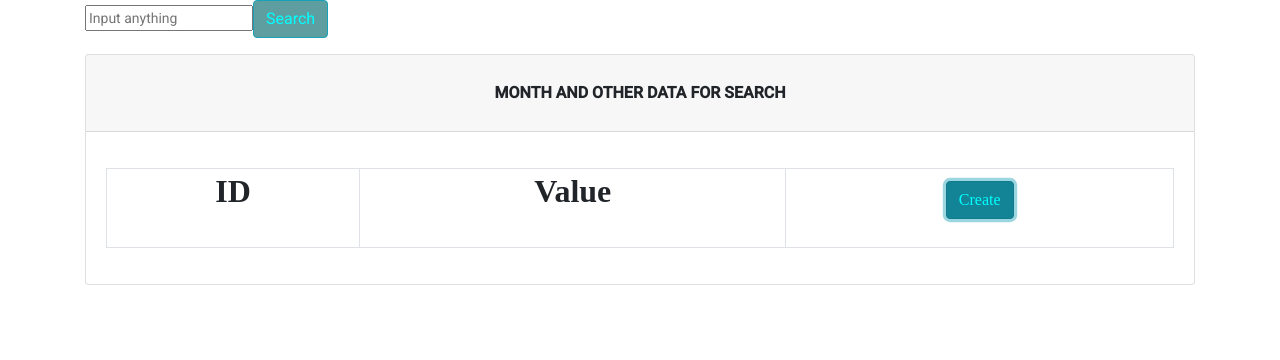
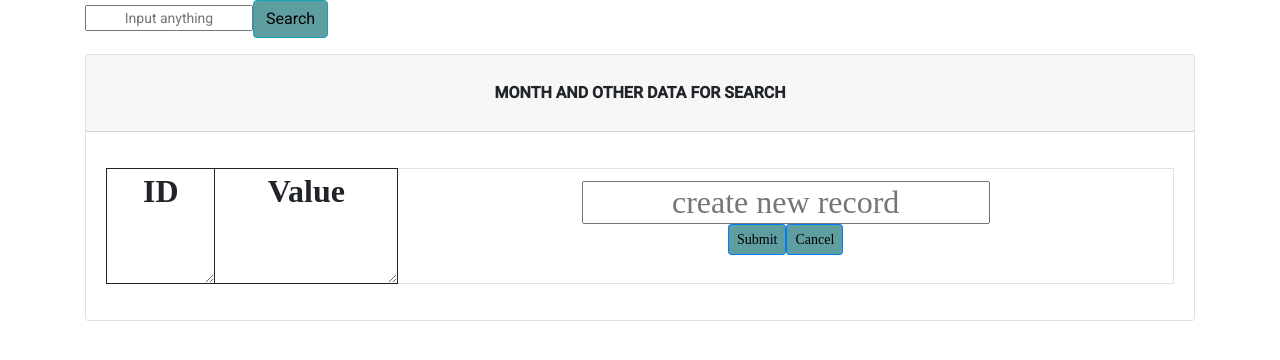
Before and after one commit to SergeyGr36/angular_finder, an Angular app: page /find in a window 1280 px wide. Both pictures are taken after a click on the button "Create". Shown: the top 360 px of the page. Built offline with nearby package versions, Linux system fonts and the light colour scheme.

Commit message:
test done

```diff
--- a/src/app/app.component.html
+++ b/src/app/app.component.html
@@ -1,8 +1,4 @@
-<!--<h2 align="center">App Component</h2>-->
-<!--<app-table></app-table>-->
-<!--<app-input-line></app-input-line>-->
 <div class="container">
   <a routerLink="/find"></a>
-  <a routerLink="/getdata"></a>
   <router-outlet></router-outlet>
 </div>
--- a/src/app/app.module.ts
+++ b/src/app/app.module.ts
@@ -18,7 +18,7 @@ const routes: Routes = [
 @NgModule({
   declarations: [
     AppComponent,
-    TableComponent
+    TableComponent,
   ],
   imports: [
     BrowserModule,
--- a/src/app/table/table.component.css
+++ b/src/app/table/table.component.css
@@ -15,7 +15,7 @@ td{
   text-align: center;
 }
 .btn{
-  color: aqua;
+  color: black;
 }
 button{
   background-color: cadetblue;
@@ -28,3 +28,16 @@ button{
   background-color: green;
   color: aquamarine;
 }
+#idHeader{
+  resize: horizontal;
+  border: 1px solid;
+  overflow: auto;
+}
+#valueHeader{
+  resize: horizontal;
+  border: 1px solid;
+  overflow: auto;
+}
+#valueCreateButton{
+  min-width: 150px;
+}
--- a/src/app/table/table.component.html
+++ b/src/app/table/table.component.html
@@ -1,6 +1,6 @@
 <div class="form-group">
-  <input type="text" name="inputLine" placeholder="Input anything" [(ngModel)]="inputLine">
-  <button type="button" class="btn btn-info" (click)="getDataBySearch()">Search</button>
+  <input type="text" name="inputLine" placeholder="Input anything" [(ngModel)]="inputLine" style="text-align: center">
+  <button type="button" class="btn btn-info" (click)="getDataBySearch(inputLine)">Search</button>
 </div>
 
 <!--*****************************************************************************-->
@@ -74,23 +74,20 @@
 <!--                                    version5-->
 
 
-<!-- Editable table -->
 <div class="card">
   <h3 class="card-header text-center font-weight-bold text-uppercase py-4">Month and other data for search</h3>
   <div class="card-body">
     <div id="table" class="table-editable">
-      <!--      <span class="table-add float-right mb-3 mr-2">-->
-      <!--        <a class="text-success" (click)="add()">-->
-      <!--          <mdb-icon fas icon="plus" size="2x"></mdb-icon>-->
-      <!--        </a>-->
-      <!--      </span>-->
       <table class="table table-bordered table-responsive-md table-striped text-center">
         <tr>
-          <th class="text-center">ID</th>
-          <th class="text-center">Value</th>
-          <th>
+          <th class="text-center" id="idHeader">ID</th>
+          <th class="text-center"id="valueHeader">Value</th>
+          <th id="valueCreateButton">
+            <input *ngIf="enableCreate" type="text" placeholder="create new record" style="text-align: center" [(ngModel)]="createLineRecord">
             <div class="form-group">
-              <button type="button" class="btn btn-info" (click)="createNewPosition(inputLine)">Create</button>
+              <button class="btn btn-primary btn-sm" *ngIf="enableCreate" (click)="createNewPosition(createLineRecord)">Submit</button>
+              <button class="btn btn-primary btn-sm" *ngIf="enableCreate" (click)="enableCreate=false">Cancel</button>
+              <button type="button" class="btn btn-info" *ngIf="!enableCreate" (click)="enableCreateMethod()">Create</button>
             </div>
           </th>
         </tr>
@@ -104,11 +101,11 @@
             <span class="table-remove" *ngIf="!enableEdit">
               <button *ngIf="enableDel && enableDelIndex == id" (click)="deletePosition($event, rowFromTable)">Submit</button>
               <button *ngIf="enableDel && enableDelIndex == id" (click)="enableDel=false">Cancel</button>
-              <button type="button" rounded="true" size="sm" class="my-0" class="table-row-action edit-action"
+              <button type="button" rounded="true" size="sm" class="my-0"
                       *ngIf="!enableDel" (click)="enableDelMethod($event, id)">Remove</button>
             </span>
             <span class="table-edit" *ngIf="!enableDel">
-              <button class="btn btn-primary btn-sm" *ngIf="enableEdit && enableEditIndex == id" (click)="editValue(rowFromTable.id, tempEditValue, $event)">Submit</button>
+              <button class="btn btn-primary btn-sm" *ngIf="enableEdit && enableEditIndex == id" (click)="editValue(rowFromTable.id, tempEditValue)">Submit</button>
               <button class="btn btn-secondary btn-sm" *ngIf="enableEdit && enableEditIndex == id" (click)="enableEdit=false">Cancel</button>
               <button type="button" mdbBtn color="danger" rounded="true" size="sm" class="my-0"
                       *ngIf="!enableEdit" (click)="enableEditMethod($event, id)">Edit</button>
@@ -118,4 +115,7 @@
     </div>
   </div>
 </div>
-<!-- Editable table -->
+
+
+<!--***************************************************************************************************************-->
+<!--                            version 6-->
--- a/src/app/table/table.component.ts
+++ b/src/app/table/table.component.ts
@@ -1,4 +1,4 @@
-import {Component, OnInit} from '@angular/core';
+import {Component, Renderer2,OnInit} from '@angular/core';
 import {ConfigService} from "../config.service";
 import {DataFromServer} from "../data.from.server";
 
@@ -10,6 +10,7 @@ import {DataFromServer} from "../data.from.server";
 export class TableComponent implements OnInit {
   dataFromServer: DataFromServer[] = [];
   enableEdit = false;
+  enableCreate=false;
   enableDel = false;
   enableEditIndex = null;
   enableDelIndex = null;
@@ -18,17 +19,40 @@ export class TableComponent implements OnInit {
   inputLine: string;
   tempEditValue: string;
   rowFromTable: DataFromServer;
+  createLineRecord: string;
 
-  constructor(private configService: ConfigService) {
+  constructor(private configService: ConfigService, public renderer: Renderer2) {
   }
 
   ngOnInit(): void {
+
   }
 
-  getDataBySearch() {
-    this.configService.getData(this.inputLine).subscribe((data: DataFromServer[]) => {
+  getDataBySearch(search:string) {
+    this.configService.getData(search).subscribe((data: DataFromServer[]) => {
+      data.forEach(v=>{
+        if(v.value==null){
+          v.value="";
+        }
+      })
       this.dataFromServer = data;
     });
+  }
+
+  createNewPosition(input:string){
+    this.configService.createData(input).subscribe();
+    this.enableCreate=false;
+  }
+
+  editValue(id: number, value : string) {
+    this.rowFromTable = new DataFromServer()
+    this.rowFromTable.id=id;
+    this.rowFromTable.value=value;
+    this.configService.updateData(this.rowFromTable).subscribe();
+    this.enableEdit=false;
+    if (value.includes(this.inputLine)){
+      this.getDataBySearch(this.inputLine)
+    } else { this.getDataBySearch(" asa#!a5qr w[p0_!")} //todo call current route again.
   }
 
   deletePosition(e, rowFromTable: DataFromServer) {
@@ -40,9 +64,11 @@ export class TableComponent implements OnInit {
   }
 
   getCurrentDataAfterActions() {
-    this.getDataBySearch();
+    this.getDataBySearch(null);
   }
-
+  enableCreateMethod(){
+    this.enableCreate=true;
+  }
   enableEditMethod(e, i) {
     this.enableEdit = true;
     this.enableEditIndex = i;
@@ -51,17 +77,9 @@ export class TableComponent implements OnInit {
     this.enableDel = true;
     this.enableDelIndex = i;
   }
-    createNewPosition(input:string){
-    this.configService.createData(input)
-  }
+
   tempValueForEdit(id: number, property: string, event: any){
     this.tempEditValue=event.target.textContent;
 }
-  editValue(id: number, value : string, e:any) {
-    this.rowFromTable = new DataFromServer()
-    this.rowFromTable.id=id;
-    this.rowFromTable.value=value;
-    this.configService.updateData(this.rowFromTable).subscribe();
-    this.enableEdit=false;
-  }
+
 }
```
Also changed, not shown: src/app/config.service.ts (+7 -5 lines).
